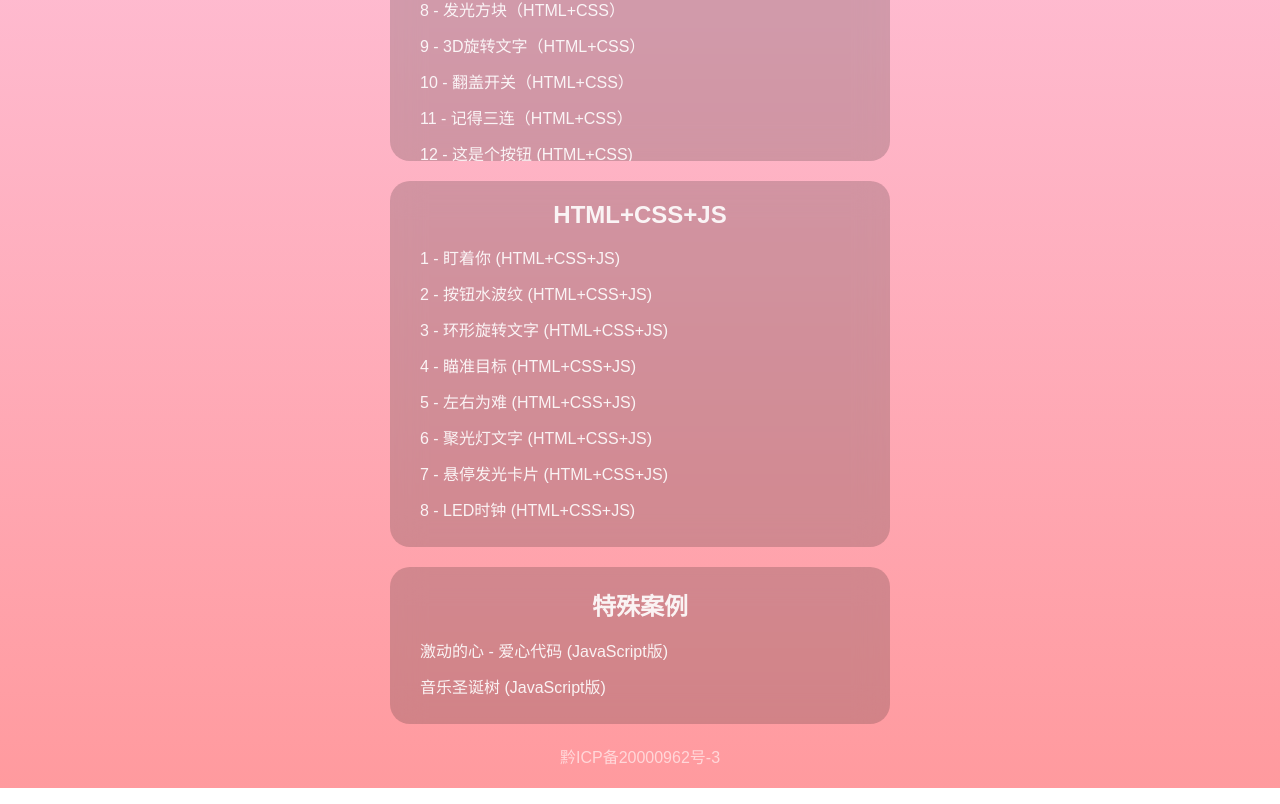
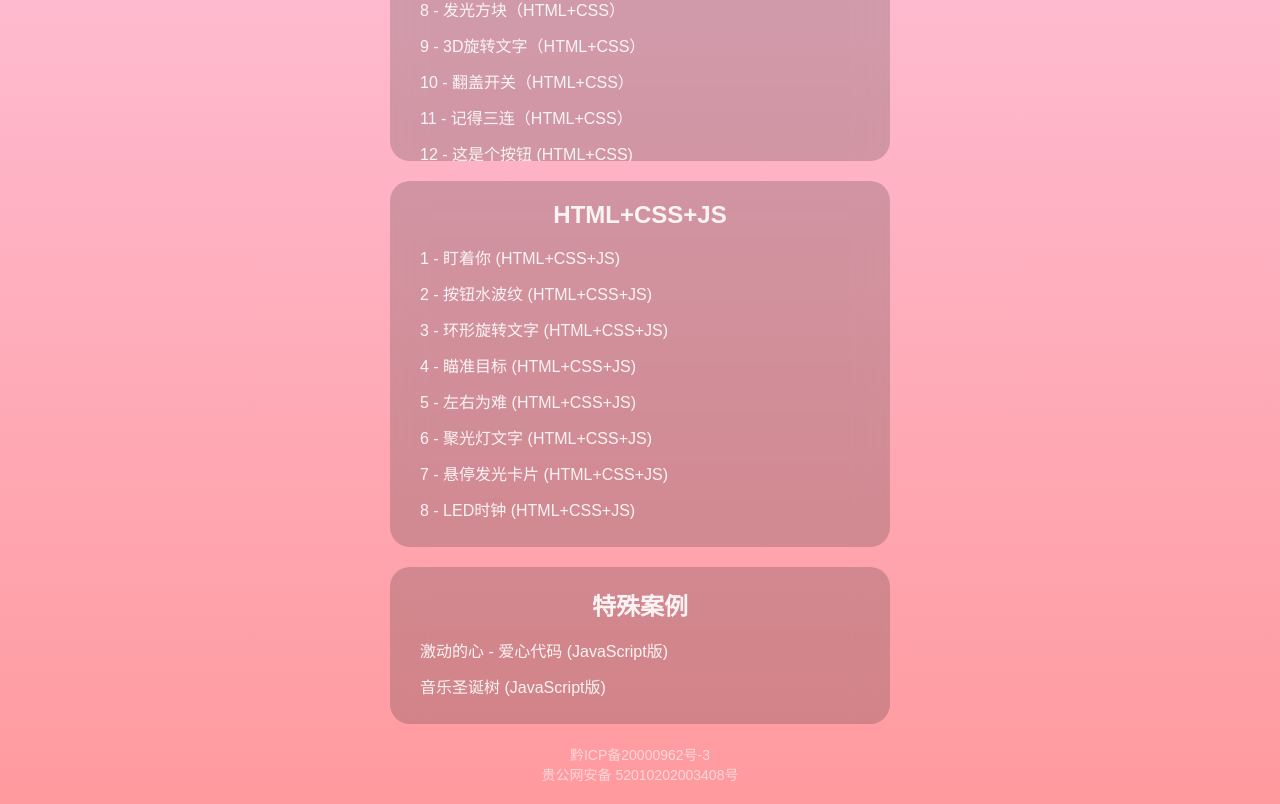
Before and after one commit to Hlaohei/ckjdygc, a plain HTML site: page index.html in a window 1280 px wide. Shown: the part 524-1328 px from the top of the page. Drawn offline with Linux system fonts and the light colour scheme.

Commit message:
add: 添加备案信息

```diff
--- a/css/index.css
+++ b/css/index.css
@@ -40,6 +40,7 @@ ul li a {
 
 .beian {
   text-align: center;
+  font-size: 14px;
 }
 
 .beian a {
--- a/index.html
+++ b/index.html
@@ -88,6 +88,11 @@
       <div>
         <a href="https://beian.miit.gov.cn/" target="_blank">黔ICP备20000962号-3</a>
       </div>
+      <div>
+        <a target="_blank" href="http://www.beian.gov.cn/portal/registerSystemInfo?recordcode=52010202003408">
+          <p>贵公网安备 52010202003408号</p>
+        </a>
+      </div>
     </div>
   </div>
 
```
